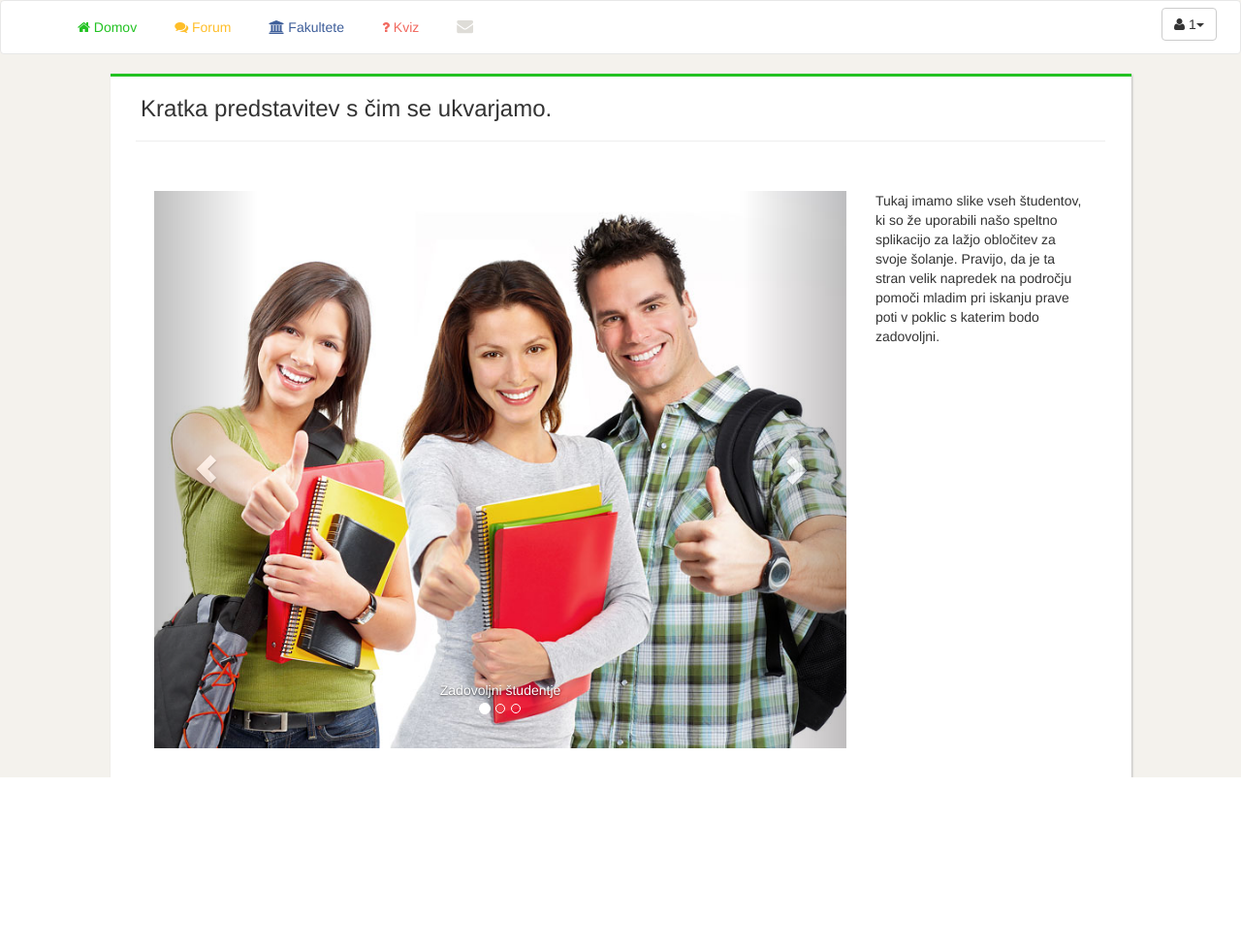
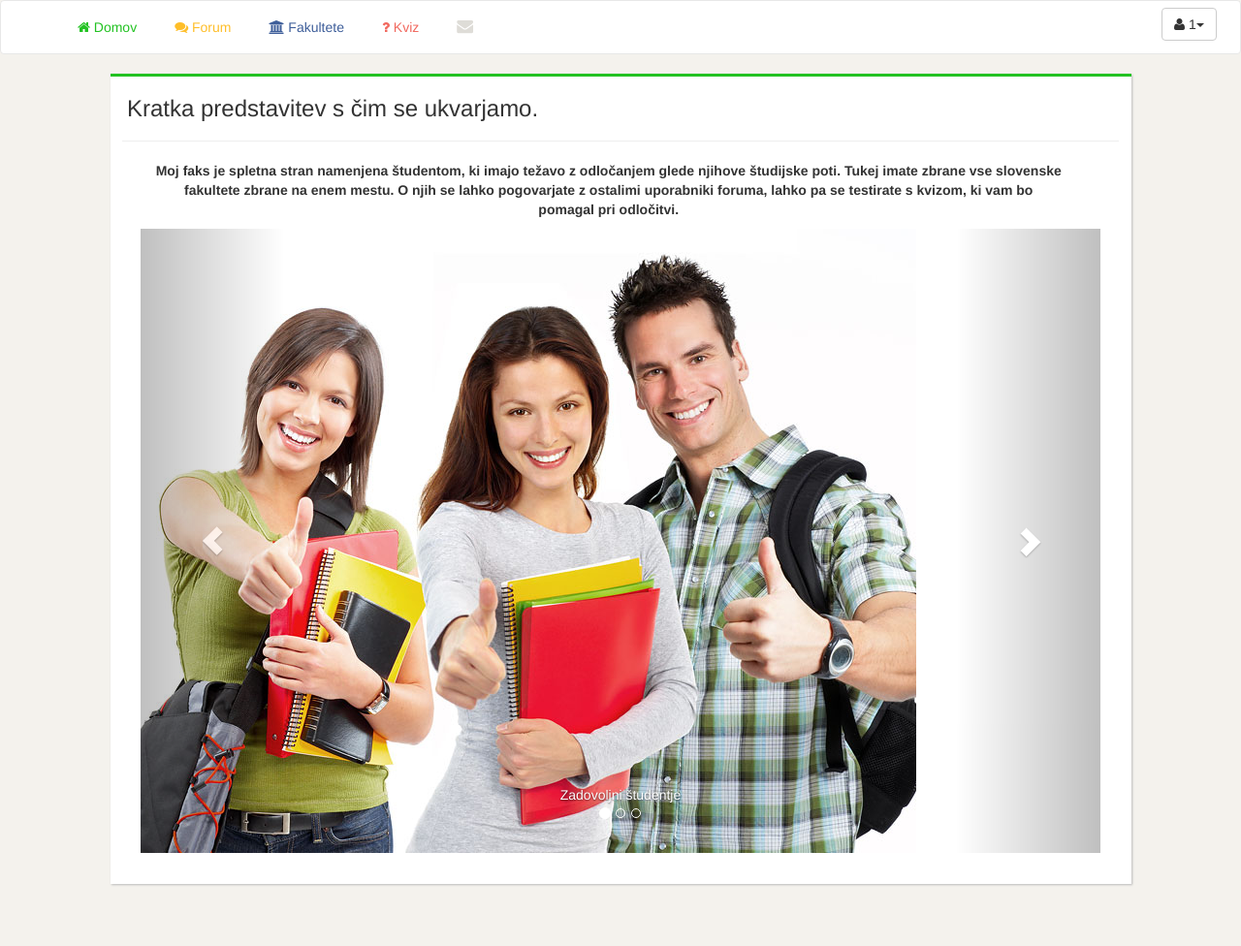
Before and after one commit to AljazKocevar96/4-predmet-mojfaks, a PHP site: page / in a window 1280 px wide. Shown: the whole page at 97% size. Before the commit the page ends 802 px from the top, so only its background shows below. Run offline with PHP 8.4, Linux system fonts and the light colour scheme; the visitor is signed in with stand-in values (Sample User, id 1); data that the repository does not hold is empty; some libraries are stand-ins or nearby versions.

Commit message:
Popravki

```diff
--- a/header.php
+++ b/header.php
@@ -30,7 +30,7 @@ include_once 'db.php';
           <script src="https://oss.maxcdn.com/respond/1.4.2/respond.min.js"></script>
         <![endif]-->
     </head>
-    <body style="background-color:#f4f2ed">
+    <body style="background-color:#f4f2ed; padding-bottom: 5%; ">
 
         <script>
             $(document).ready(function () {
--- a/index.php
+++ b/index.php
@@ -8,13 +8,21 @@ include_once 'session.php';
 <div class="container">
 
 <div class="row">
-  <div class="col-lg-12 block-flat" >
+  <div class="col-lg-12-bg block-flat" >
       <div class="row">
           <h3 style="margin-left: 3%; color: ">Kratka predstavitev s čim se ukvarjamo.</h3>
           <hr style="width: 95%;">
     </div>
+<center>
+      <div class="col-lg-11" style="margin-right: 3%; margin-left: 3%; ">
+         <strong> <p>Moj faks je spletna stran namenjena študentom, ki imajo težavo z odločanjem glede njihove študijske poti.
+              Tukej imate zbrane vse slovenske fakultete zbrane na enem mestu. O njih se lahko pogovarjate z ostalimi uporabniki
+              foruma, lahko pa se testirate s kvizom, ki vam bo pomagal pri odločitvi.</p></strong>
+      </div>
+    </center>
+
       <div class="row" style=" padding: 3%;">
-      <div class="col-lg-9">
+      <div class="col-lg-12">
           <div id="carousel-example-generic" class="carousel slide" data-ride="carousel">
   <!-- Indicators -->
   <ol class="carousel-indicators">
@@ -59,11 +67,11 @@ include_once 'session.php';
 </div>
          <div class="clear"></div>
       </div>
-      <div class="col-lg-3">
-             <p>Tukaj imamo slike vseh študentov, ki so že uporabili našo speltno splikacijo za lažjo obločitev za svoje šolanje. Pravijo, da je
-             ta stran velik napredek na področju pomoči mladim pri iskanju prave poti v poklic s katerim bodo zadovoljni.</p>
-      </div>
+
   </div>
+
+
+
   </div>
 
 </div>
@@ -74,7 +82,7 @@ include_once 'session.php';
 </html>
 
 <style>
-    .col-lg-12{
+    .col-lg-12-bg{
 
     background-color: white;
     box-shadow: 1px 1px 2px #bbbbbb;
```
Also changed, not shown: delete_topic.php (+15 -2 lines), nbproject/private/private.xml (+0 -14 lines).
